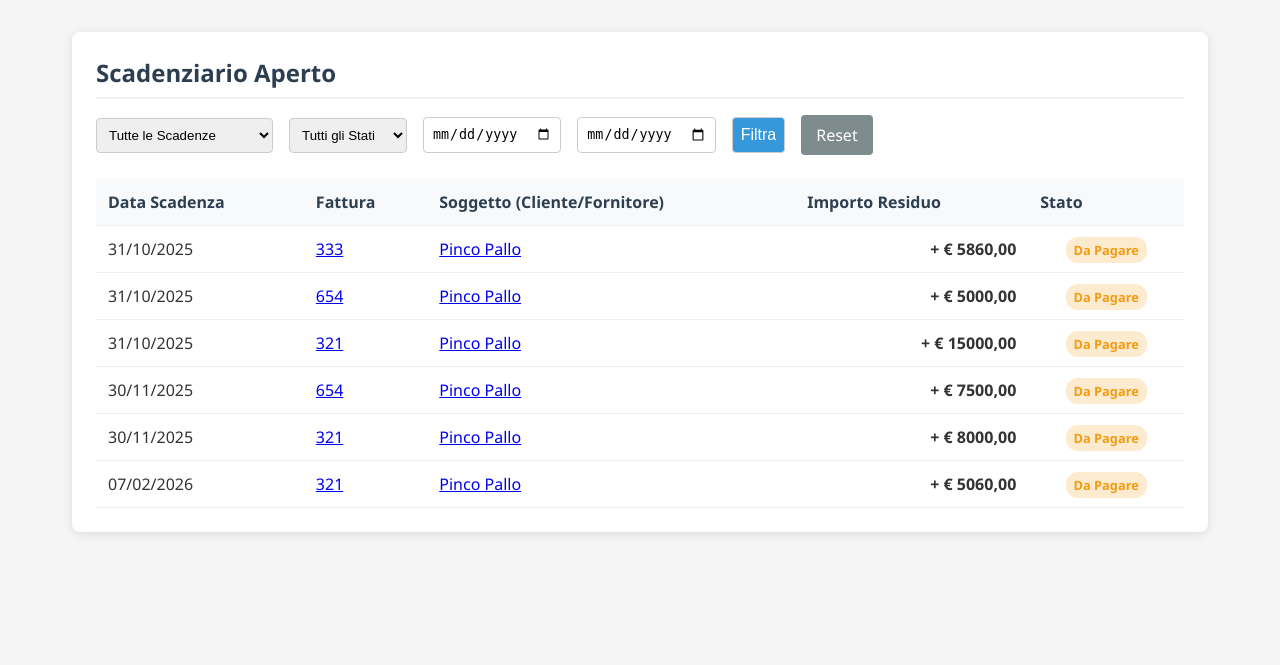
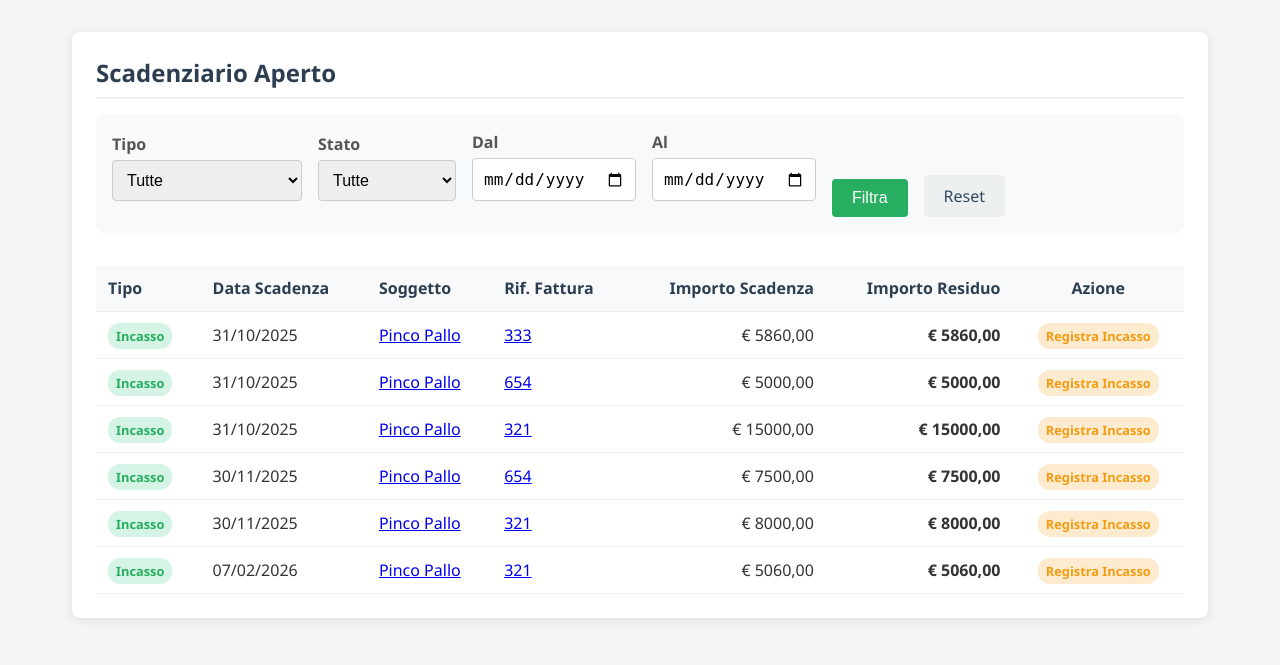
Before and after one commit to stefincarico/deepseek-corso, a Django app: page /fatture/scadenziario/ in a window 1280 px wide. Shown: the part 135-800 px from the top of the page. Run offline with Django 5.2, Linux system fonts and the light colour scheme; data comes from the database, SQL or seed files in the repository; both versions use the stored data as it was after the commit; data that the repository does not hold is empty.

```diff
--- a/fatture/views.py
+++ b/fatture/views.py
@@ -93,6 +93,7 @@ def scadenziario(request):
                 'url_fattura': reverse('fatture:dettaglio_fattura', kwargs={'pk': s.fattura.pk}),
                 'soggetto': s.fattura.cliente,
                 'url_soggetto': s.fattura.cliente.get_absolute_url(),
+                'importo_scadenza': s.importo,
                 'residuo': s.residuo_calcolato,
                 'is_scaduta': s.is_scaduta(),
                 'pk': s.pk
@@ -107,6 +108,7 @@ def scadenziario(request):
                 'url_fattura': reverse('acquisti:dettaglio_fattura_acquisto', kwargs={'pk': s.fattura_acquisto.pk}),
                 'soggetto': s.fattura_acquisto.fornitore,
                 'url_soggetto': s.fattura_acquisto.fornitore.get_absolute_url(),
+                'importo_scadenza': s.importo,
                 'residuo': s.residuo_calcolato,
                 'is_scaduta': s.is_scaduta(),
                 'pk': s.pk
--- a/templates/fatture/scadenziario.html
+++ b/templates/fatture/scadenziario.html
@@ -1,300 +1,163 @@
-{% extends "base.html" %} {% block content %}
+{% extends "base.html" %}
+
+{% block content %}
 <div class="section">
   <h2>{{ titolo_pagina }}</h2>
 
-  <!-- BARRA FILTRI -->
-  <form method="GET" action="" class="filter-bar">
-    <select name="tipo">
-      <option value="tutte" {% if request.GET.tipo == 'tutte' %}selected{% endif %}>Tutte le Scadenze</option>
-      <option value="attive" {% if request.GET.tipo == 'attive' %}selected{% endif %}>Solo Attive (Clienti)</option>
-      <option value="passive" {% if request.GET.tipo == 'passive' %}selected{% endif %}>Solo Passive (Fornitori)</option>
+  <!-- Form Filtri -->
+  <form method="get" class="filter-form">
+    <div class="form-group">
+      <label for="id_tipo">Tipo</label>
+      <select name="tipo" id="id_tipo">
+        <option value="tutte" {% if request.GET.tipo == 'tutte' %}selected{% endif %}>Tutte</option>
+        <option value="attive" {% if request.GET.tipo == 'attive' %}selected{% endif %}>Attive (Incassi)</option>
+        <option value="passive" {% if request.GET.tipo == 'passive' %}selected{% endif %}>Passive (Pagamenti)</option>
       </select>
-    <select name="stato">
-      <option value="tutte" {% if request.GET.stato == 'tutte' %}selected{% endif %}>Tutti gli Stati</option>
+    </div>
+    <div class="form-group">
+      <label for="id_stato">Stato</label>
+      <select name="stato" id="id_stato">
+        <option value="tutte" {% if request.GET.stato == 'tutte' %}selected{% endif %}>Tutte</option>
         <option value="scadute" {% if request.GET.stato == 'scadute' %}selected{% endif %}>Solo Scadute</option>
       </select>
-    <input type="date" name="data_da" value="{{ request.GET.data_da|default:'' }}">
-    <input type="date" name="data_a" value="{{ request.GET.data_a|default:'' }}">
+    </div>
+    <div class="form-group">
+      <label for="id_data_da">Dal</label>
+      <input type="date" name="data_da" id="id_data_da" value="{{ request.GET.data_da|default:'' }}">
+    </div>
+    <div class="form-group">
+      <label for="id_data_a">Al</label>
+      <input type="date" name="data_a" id="id_data_a" value="{{ request.GET.data_a|default:'' }}">
+    </div>
     <button type="submit" class="button-primary">Filtra</button>
-    <a href="{% url 'fatture:scadenziario' %}" class="button-secondary">Reset</a>
+    <a href="{% url 'fatture:scadenziario' %}" class="button">Reset</a>
   </form>
 
   <table class="table">
     <thead>
       <tr>
+        <th>Tipo</th>
         <th>Data Scadenza</th>
-        <th>Fattura</th>
-        <th>Soggetto (Cliente/Fornitore)</th>
-        <th>Importo Residuo</th>
-        <th>Stato</th>
+        <th>Soggetto</th>
+        <th>Rif. Fattura</th>
+        <th style="text-align: right;">Importo Scadenza</th>
+        <th style="text-align: right;">Importo Residuo</th>
+        <th style="text-align: center;">Azione</th>
       </tr>
     </thead>
     <tbody>
-      {% for scadenza in scadenze %}
-      <tr class="{% if scadenza.is_scaduta %}scadenza-scaduta{% endif %} {% if scadenza.tipo == 'passiva' %}scadenza-passiva{% endif %}">
-        <td>{{ scadenza.data_scadenza|date:"d/m/Y" }}</td>
+      {% for s in scadenze %}
+      <tr class="{% if s.is_scaduta %}scadenza-scaduta{% endif %}">
         <td>
-          <a href="{{ scadenza.url_fattura }}">{{ scadenza.riferimento_fattura }}</a>
-        </td>
-        <td>
-          <a href="{{ scadenza.url_soggetto }}">{{ scadenza.soggetto.ragione_sociale }}</a>
-        </td>
-        <td style="text-align: right; font-weight: bold">
-          {% if scadenza.tipo == 'attiva' %}
-            + € {{ scadenza.residuo|floatformat:2 }}
+          {% if s.tipo == 'attiva' %}
+            <span class="badge success">Incasso</span>
           {% else %}
-            - € {{ scadenza.residuo|floatformat:2 }}
+            <span class="badge danger">Pagamento</span>
           {% endif %}
         </td>
+        <td>{{ s.data_scadenza|date:"d/m/Y" }}</td>
+        <td><a href="{{ s.url_soggetto }}">{{ s.soggetto.ragione_sociale }}</a></td>
+        <td><a href="{{ s.url_fattura }}">{{ s.riferimento_fattura }}</a></td>
+        <td style="text-align: right;">€ {{ s.importo_scadenza|floatformat:2 }}</td>
+        <td style="text-align: right; font-weight: bold;">€ {{ s.residuo|floatformat:2 }}</td>
         <td style="text-align: center;">
           <span
-            class="badge {% if scadenza.is_scaduta %}danger{% else %}warning{% endif %} open-modal-btn"
+            class="badge {% if s.is_scaduta %}danger{% else %}warning{% endif %} open-modal-btn"
             style="cursor: pointer;"
-            data-scadenza-id="{{ scadenza.pk }}"
-            data-residuo="{{ scadenza.residuo }}"
-            data-fattura-numero="{{ scadenza.riferimento_fattura }}"
-            data-tipo-scadenza="{{ scadenza.tipo }}"
-            >{% if scadenza.is_scaduta %}Scaduta{% else %}Da Pagare{% endif %}</span
-          >
+            data-scadenza-id="{{ s.pk }}"
+            data-residuo="{{ s.residuo }}"
+            data-form-type="{% if s.tipo == 'attiva' %}incasso{% else %}spesa{% endif %}"
+            data-fattura-numero="{{ s.riferimento_fattura }}">
+            {% if s.tipo == 'attiva' %}Registra Incasso{% else %}Registra Pagamento{% endif %}
+          </span>
         </td>
       </tr>
       {% empty %}
-      <tr>
-        <td colspan="5">Nessuna scadenza aperta trovata.</td>
-      </tr>
+      <tr><td colspan="7">Nessuna scadenza trovata con i filtri selezionati.</td></tr>
       {% endfor %}
     </tbody>
   </table>
 </div>
 
-<!-- MODALE PER REGISTRAZIONE INCASSO -->
-<div id="incassoModal" class="modal" style="display: none;">
+<!-- Modale Incasso -->
+<div id="incassoModal" class="modal">
   <div class="modal-content">
-    <div class="modal-header">
     <span class="close-btn" data-modal-id="incassoModal">&times;</span>
     <h2>Registra Incasso</h2>
-      <p id="modalFatturaInfo"></p>
-    </div>
-    <div class="modal-body">
-      <form method="POST" action="">
+    <p id="modalIncassoInfo"></p>
+    <form method="post">
       {% csrf_token %}
-        <input type="hidden" name="scadenza_id" id="scadenza_id" />
-        <input type="hidden" name="form_type" value="incasso" />
-        {{ incasso_form.residuo_scadenza }}
-
-        <div class="form-grid">
-          <div class="form-group">
-            <label for="id_data_incasso">Data Incasso</label>
-            {{ incasso_form.data_incasso }}
-          </div>
-          <div class="form-group">
-            <label for="id_importo_incassato">Importo Incassato</label>
-            {{ incasso_form.importo_incassato }}
-          </div>
-          <div class="form-group">
-            <label for="id_conto_bancario">Conto di Accredito</label>
-            {{ incasso_form.conto_bancario }}
-          </div>
-          <div class="form-group">
-            <label for="id_metodo_pagamento">Metodo Pagamento</label>
-            {{ incasso_form.metodo_pagamento }}
-          </div>
-        </div>
-        <div class="form-group">
-          <label for="id_note">Note</label>
-          {{ incasso_form.note }}
-        </div>
-        <button type="submit" class="button-primary">Registra Incasso</button>
+      <input type="hidden" name="form_type" value="incasso">
+      <input type="hidden" name="scadenza_id" id="incasso_scadenza_id">
+      {{ incasso_form.as_p }}
+      <button type="submit" class="button-primary">Salva Incasso</button>
     </form>
   </div>
 </div>
-</div>
 
-<!-- MODALE PER REGISTRAZIONE SPESA -->
-<div id="spesaModal" class="modal" style="display: none;">
+<!-- Modale Spesa -->
+<div id="spesaModal" class="modal">
   <div class="modal-content">
-    <div class="modal-header">
     <span class="close-btn" data-modal-id="spesaModal">&times;</span>
     <h2>Registra Pagamento</h2>
-      <p id="modalFatturaInfoSpesa"></p>
-    </div>
-    <div class="modal-body">
-      <form method="POST" action="">
+    <p id="modalSpesaInfo"></p>
+    <form method="post">
       {% csrf_token %}
-        <input type="hidden" name="scadenza_id" id="scadenza_id_spesa" />
-        <input type="hidden" name="form_type" value="spesa" />
-        {{ spesa_form.residuo_scadenza }}
-
-        <div class="form-grid">
-          <div class="form-group">
-            <label for="id_data_pagamento">Data Pagamento</label>
-            {{ spesa_form.data_pagamento }}
-          </div>
-          <div class="form-group">
-            <label for="id_importo_pagato">Importo Pagato</label>
-            {{ spesa_form.importo_pagato }}
-          </div>
-          <div class="form-group">
-            <label for="id_conto_bancario">Conto di Addebito</label>
-            {{ spesa_form.conto_bancario }}
-          </div>
-          <div class="form-group">
-            <label for="id_metodo_pagamento">Metodo Pagamento</label>
-            {{ spesa_form.metodo_pagamento }}
-          </div>
-        </div>
-        <div class="form-group">
-          <label for="id_note">Note</label>
-          {{ spesa_form.note }}
-        </div>
-        <button type="submit" class="button-primary">Registra Pagamento</button>
+      <input type="hidden" name="form_type" value="spesa">
+      <input type="hidden" name="scadenza_id" id="spesa_scadenza_id">
+      {{ spesa_form.as_p }}
+      <button type="submit" class="button-primary">Salva Pagamento</button>
     </form>
-    </div>
   </div>
 </div>
 
 <style>
-  .modal {
-    display: none;
-    position: fixed;
-    z-index: 1000;
-    left: 0;
-    top: 0;
-    width: 100%;
-    height: 100%;
-    overflow: auto;
-    background-color: rgba(0, 0, 0, 0.5);
-  }
-  .modal-content {
-    background-color: #fefefe;
-    margin: 10% auto;
-    padding: 20px;
-    border: 1px solid #888;
-    width: 60%;
-    max-width: 700px;
-    border-radius: 8px;
-  }
-  .modal-header {
-    padding-bottom: 10px;
-    border-bottom: 1px solid #eee;
-  }
-  .modal-header h2 {
-    margin: 0;
-  }
-  .modal-body {
-    padding-top: 20px;
-  }
-  .close-btn {
-    color: #aaa;
-    float: right;
-    font-size: 28px;
-    font-weight: bold;
-    cursor: pointer;
-  }
-  .form-grid {
-    display: grid;
-    grid-template-columns: 1fr 1fr;
-    gap: 20px;
-    margin-bottom: 15px;
-  }
-  .form-group {
-    display: flex;
-    flex-direction: column;
-  }
-  .form-group label {
-    margin-bottom: 5px;
-    font-weight: bold;
-  }
-  .form-group input,
-  .form-group select,
-  .form-group textarea {
-    width: 100%;
-    padding: 8px;
-    border: 1px solid #ccc;
-    border-radius: 4px;
-  }
-  .button-primary {
-    background: #27ae60;
-    color: white;
-    padding: 10px 20px;
-    border: none;
-    border-radius: 4px;
-    cursor: pointer;
-    font-size: 1rem;
-  }
-  .filter-bar {
-    display: flex;
-    gap: 1rem;
-    margin-bottom: 1.5rem;
-    align-items: center;
-  }
-  .filter-bar select, .filter-bar input, .filter-bar button {
-    padding: 8px;
-    border: 1px solid #ccc;
-    border-radius: 4px;
-  }
-  .filter-bar button {
-    background: #3498db;
-    color: white;
-    cursor: pointer;
-  }
-  .button-secondary {
-    background: #7f8c8d;
-    color: white;
-    padding: 9px 15px;
-    text-decoration: none;
-    border-radius: 4px;
-  }
-  .scadenza-passiva {
-    background-color: #fdf2e9;
-  }
+  .filter-form { display: flex; gap: 1rem; align-items: flex-end; margin-bottom: 2rem; background: #f8f9fa; padding: 1rem; border-radius: 8px; }
+  .modal { display: none; position: fixed; z-index: 1000; left: 0; top: 0; width: 100%; height: 100%; overflow: auto; background-color: rgba(0,0,0,0.4); }
+  .modal-content { background-color: #fefefe; margin: 15% auto; padding: 20px; border: 1px solid #888; width: 80%; max-width: 500px; border-radius: 8px; }
+  .close-btn { color: #aaa; float: right; font-size: 28px; font-weight: bold; cursor: pointer; }
 </style>
 
 <script>
-  document.addEventListener("DOMContentLoaded", function () {
-    const incassoModal = document.getElementById("incassoModal");
-    const spesaModal = document.getElementById("spesaModal");
-    const openModalBtns = document.querySelectorAll(".open-modal-btn");
-    const closeModalBtns = document.querySelectorAll(".close-btn");
+document.addEventListener('DOMContentLoaded', function() {
+    const openModalBtns = document.querySelectorAll('.open-modal-btn');
+    const closeBtns = document.querySelectorAll('.close-btn');
 
-    openModalBtns.forEach((btn) => {
-      btn.addEventListener("click", function () {
+    openModalBtns.forEach(btn => {
+        btn.addEventListener('click', function() {
+            const formType = this.dataset.formType;
             const scadenzaId = this.dataset.scadenzaId;
             const residuo = this.dataset.residuo;
             const fatturaNumero = this.dataset.fatturaNumero;
-        const tipoScadenza = this.dataset.tipoScadenza;
 
-        if (tipoScadenza === 'attiva') {
-            incassoModal.querySelector("#scadenza_id").value = scadenzaId;
-            const importoInput = incassoModal.querySelector("#id_importo_incassato");
-            incassoModal.querySelector("#id_residuo_scadenza").value = residuo;
-            importoInput.value = parseFloat(residuo).toFixed(2);
-            importoInput.max = residuo;
-            incassoModal.querySelector("#id_data_incasso").valueAsDate = new Date();
-            incassoModal.querySelector("#modalFatturaInfo").innerText = `Rif. Fattura Cliente: ${fatturaNumero}`;
-            incassoModal.style.display = "block";
-        } else if (tipoScadenza === 'passiva') {
-            spesaModal.querySelector("#scadenza_id_spesa").value = scadenzaId;
-            const importoInput = spesaModal.querySelector("#id_importo_pagato");
-            spesaModal.querySelector("#id_residuo_scadenza").value = residuo;
-            importoInput.value = parseFloat(residuo).toFixed(2);
-            importoInput.max = residuo;
-            spesaModal.querySelector("#id_data_pagamento").valueAsDate = new Date();
-            spesaModal.querySelector("#modalFatturaInfoSpesa").innerText = `Rif. Fattura Fornitore: ${fatturaNumero}`;
-            spesaModal.style.display = "block";
+            const modal = document.getElementById(formType + 'Modal');
+
+            if (formType === 'incasso') {
+                modal.querySelector('#incasso_scadenza_id').value = scadenzaId;
+                modal.querySelector('#modalIncassoInfo').innerText = `Rif. Fattura: ${fatturaNumero}`;
+                const importoInput = modal.querySelector('#id_importo_incassato');
+                if(importoInput) importoInput.value = parseFloat(residuo).toFixed(2);
+            } else { // spesa
+                modal.querySelector('#spesa_scadenza_id').value = scadenzaId;
+                modal.querySelector('#modalSpesaInfo').innerText = `Rif. Fattura: ${fatturaNumero}`;
+                const importoInput = modal.querySelector('#id_importo_pagato');
+                if(importoInput) importoInput.value = parseFloat(residuo).toFixed(2);
             }
+
+            modal.style.display = 'block';
         });
     });
 
-    closeModalBtns.forEach(btn => {
+    closeBtns.forEach(btn => {
         btn.addEventListener('click', function() {
-            document.getElementById(this.dataset.modalId).style.display = 'none';
+            const modalId = this.dataset.modalId;
+            document.getElementById(modalId).style.display = 'none';
         });
     });
 
-    window.addEventListener("click", function (event) {
+    window.addEventListener('click', function(event) {
         if (event.target.classList.contains('modal')) {
-        event.target.style.display = "none";
+            event.target.style.display = 'none';
         }
     });
 });
--- a/tesoreria/signals.py
+++ b/tesoreria/signals.py
@@ -23,7 +23,8 @@ def gestisci_post_save_incasso(sender, instance, created, **kwargs):
             registrazione=reg,
             conto=instance.conto_bancario.conto_contabile,
             tipo_movimento='dare',
-            importo=instance.importo_incassato
+            importo=instance.importo_incassato,
+            conto_tesoreria=instance.conto_bancario  # Collega al conto di tesoreria specifico
         )
         # AVERE: Crediti v/Clienti (diminuisce)
         conto_clienti = PianoDeiConti.objects.get(codice='1.1.03')
@@ -88,7 +89,8 @@ def gestisci_post_save_spesa(sender, instance, created, **kwargs):
             registrazione=reg,
             conto=instance.conto_bancario.conto_contabile,
             tipo_movimento='avere',
-            importo=instance.importo_pagato
+            importo=instance.importo_pagato,
+            conto_tesoreria=instance.conto_bancario  # Collega al conto di tesoreria specifico
         )
 
     scadenza = instance.scadenza
```
Also changed, not shown: contabilita/models.py (+9 -0 lines), templates/tesoreria/estratto_conto.html (+3 -6 lines), tesoreria/models.py (+4 -4 lines), tesoreria/views.py (+14 -14 lines), contabilita/migrations/0004_movimentocontabile_conto_tesoreria.py (added), contabilita/migrations/0005_popola_conto_tesoreria_esistente.py (added), db.sqlite3. Lines whose indentation alone changed are shown as unchanged.
